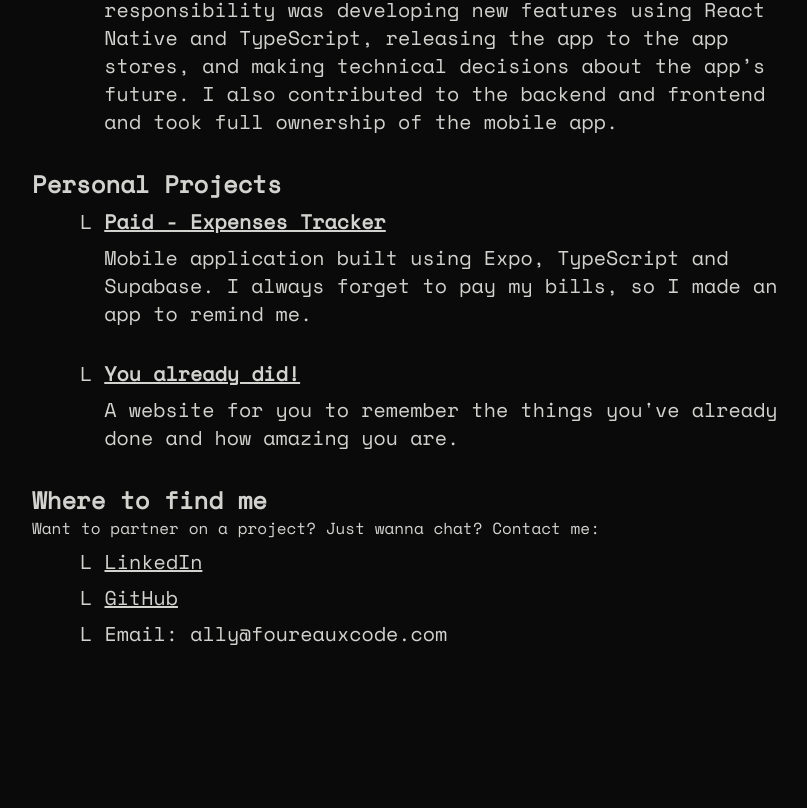
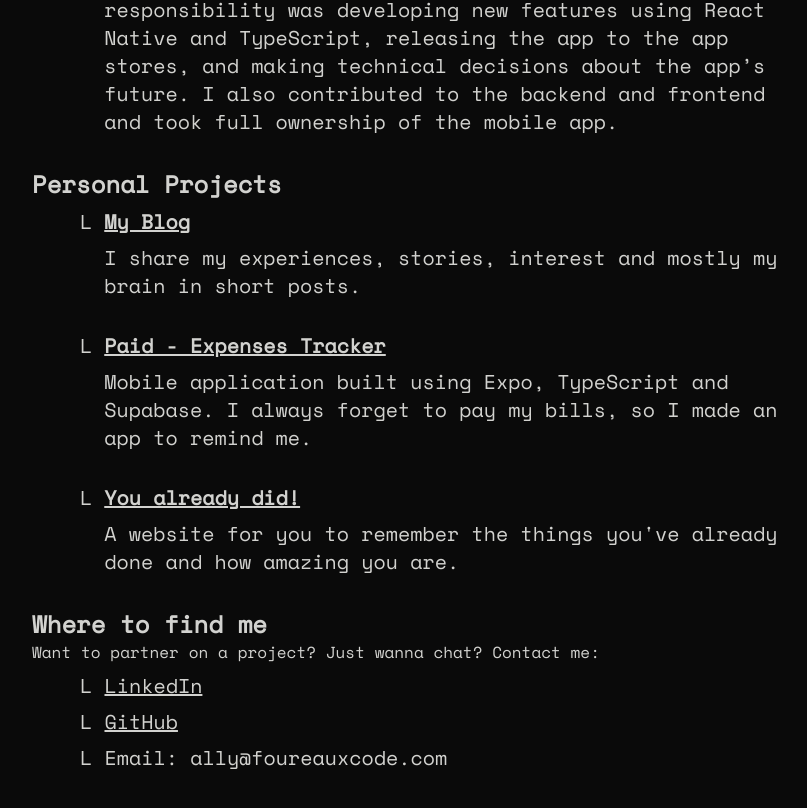
Before and after one commit to allyfx/portfolio, a Next.js app: page / in a window 1280 px wide. Shown: the part 1392-2200 px from the top of the page, without its empty margins (224-1031 px from the left). Before the commit the page ends 2168 px from the top, so only its background shows below. Built offline with nearby package versions, Linux system fonts and the light colour scheme.

Commit message:
feat: finish the blog and post

```diff
--- a/app/blog/[postid]/page.tsx
+++ b/app/blog/[postid]/page.tsx
@@ -14,8 +14,8 @@ export async function generateMetadata(
 
   if (!post) {
     return {
-      title: "Alicia Foureaux | Tech Lead",
-      description: "Tech Lead and Senior Software Engineer especialized in solving problems.",
+      title: 'Alícia Foureaux - Blog',
+      description: 'Sharing stories, learnings and experiences that I gained throughout my career.',
     }
   }
 
--- a/app/page.tsx
+++ b/app/page.tsx
@@ -3,6 +3,7 @@ import { useEffect, useState } from "react";
 import { typewriteText } from "@/utils/typewrite-text";
 import { motion } from "motion/react";
 import { typewriteContent } from "@/utils/typewrite-content";
+import Link from "next/link";
 
 const SKILLS = ["Leadership", "React", "React Native", "TypeScript", "Expo", "NextJS"]
 
@@ -143,6 +144,18 @@ export default function Home() {
                   <li className="space-x-3 flex flex-row gap-3 items-start">
                     L
                     <div>
+                      <Link href="/blog" target="_blank" rel="noopener noreferrer" className="underline font-bold">
+                        My Blog
+                      </Link>
+                      <div className="mt-2">
+                        I share my experiences, stories, interest and mostly my brain in short posts.
+                      </div>
+                    </div>
+                  </li>
+
+                  <li className="space-x-3 flex flex-row gap-3 items-start">
+                    L
+                    <div>
                       <a href="https://paidapp.dev/" target="_blank" rel="noopener noreferrer" className="underline font-bold">Paid - Expenses Tracker</a>
                       <div className="mt-2">
                         Mobile application built using Expo, TypeScript and Supabase. I always forget to pay my bills, so I made an app to remind me.
--- a/posts/so-i-made-a-blog.md
+++ b/posts/so-i-made-a-blog.md
@@ -1,9 +1,10 @@
 ---
-title: So, I Made A Blog
-date: 2026-08-15
-category: Writing, Blog
-short: I guess the millions of side projects I already have weren't enough; I needed another one.
+title: 'So, I Made A Blog'
+date: '2026-08-15'
+category: 'Writing, Blog'
+short: "I guess the millions of side projects I already have weren't enough; I needed another one."
 ---
+
 I've always enjoyed writing. I've always enjoyed putting my thoughts and ideas on paper. My phone's Notes app proves it.
 
 For a while, I focused my writing on weekly LinkedIn posts. Some posts got a little famous in terms of likes and views, but what I really enjoyed was how it sparked incredible conversations in the comments, and how much I learned just from reading other people's opinions on a certain topic. Unfortunately, work got in the way, and I stopped doing these weekly posts.
--- a/utils/posts.ts
+++ b/utils/posts.ts
@@ -40,7 +40,7 @@ export function getSortedPostsData() {
     } else {
       return -1;
     }
-  }).filter(post => post.title === "-"); // Gambiarra, remover depois que adicionar o primeiro post
+  });
 }
 
 export async function getPostData(id: string) {
```
